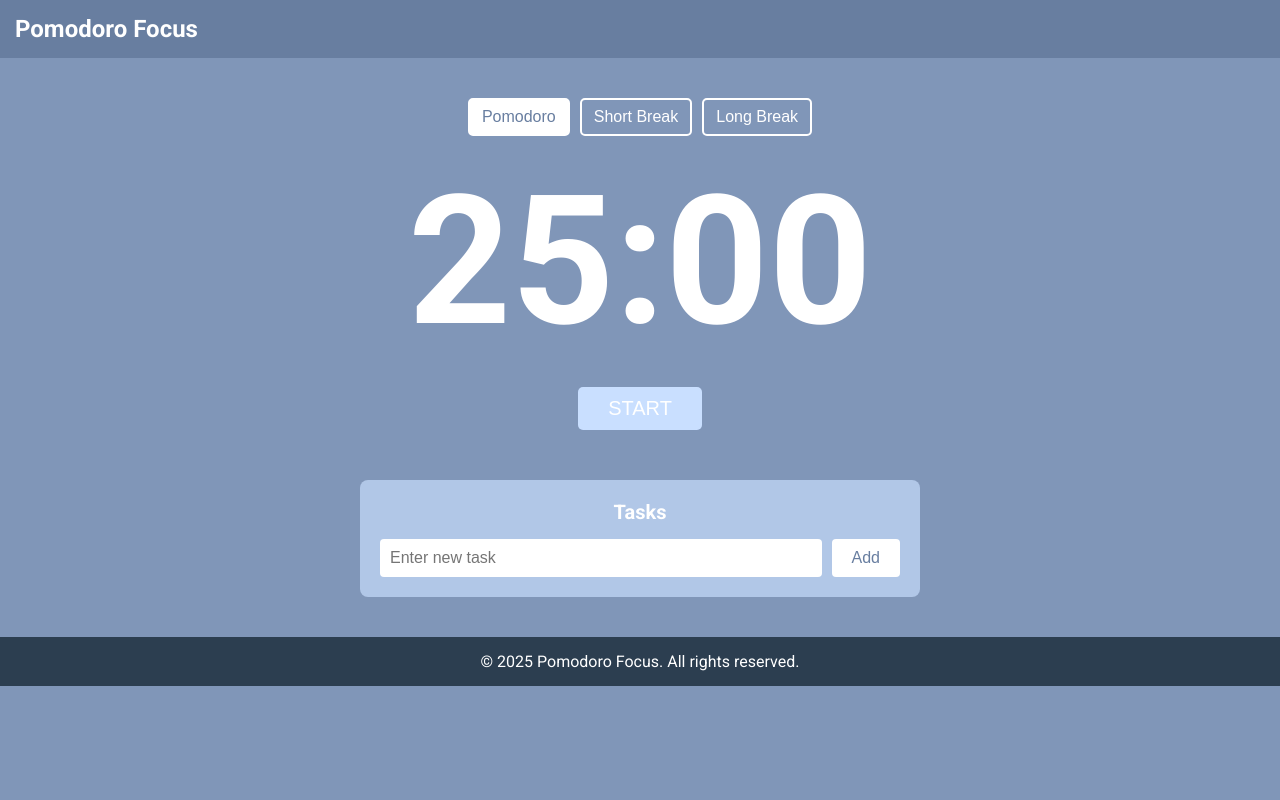
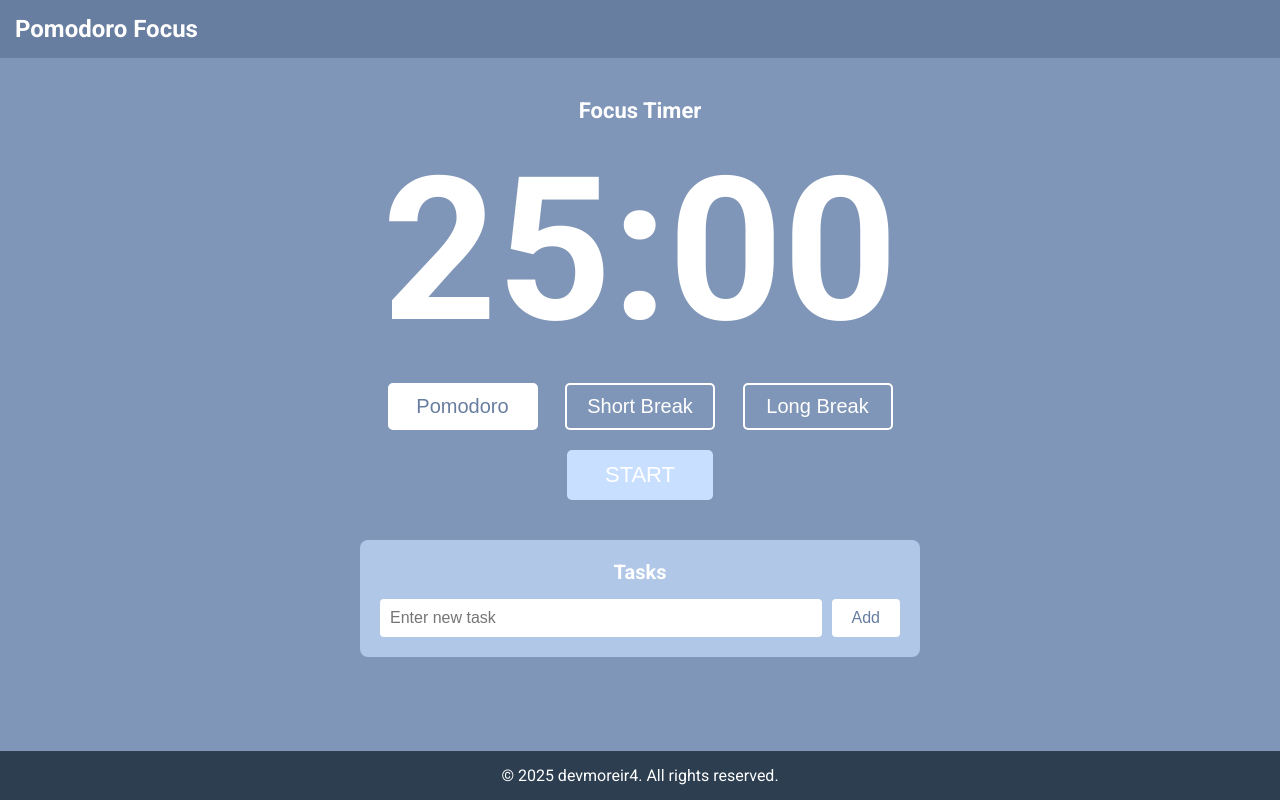
Before and after one commit to devmoreir4/pomodoro-focus, a website built with Vite: page index.html in a window 1280 px wide. Both pictures are taken after a click on the button "Pomodoro". Built offline with nearby package versions, Linux system fonts and the light colour scheme.

Commit message:
feat: update modularization of the elements file and update styles

```diff
--- a/index.html
+++ b/index.html
@@ -15,17 +15,21 @@
     </header>
 
     <main class="container">
-      <div class="tabs">
-        <button class="tab pomodoro active">Pomodoro</button>
-        <button class="tab shortBreak">Short Break</button>
-        <button class="tab longBreak">Long Break</button>
-      </div>
+      <h2 class="timer-title">Focus Timer</h2>
 
       <div class="time-display">
         <span class="minutes">25</span>:<span class="seconds">00</span>
       </div>
 
-      <button class="start-button">START</button>
+      <div class="timer-controls">
+        <div class="tabs">
+          <button class="tab pomodoro active">Pomodoro</button>
+          <button class="tab shortBreak">Short Break</button>
+          <button class="tab longBreak">Long Break</button>
+        </div>
+
+        <button class="start-button">START</button>
+      </div>
 
       <div class="tasks">
         <h3>Tasks</h3>
@@ -42,7 +46,7 @@
     </main>
 
     <footer class="footer">
-      <p>&copy; 2025 Pomodoro Focus. All rights reserved.</p>
+      <p>&copy; 2025 devmoreir4. All rights reserved.</p>
     </footer>
 
     <script type="module" src="/src/main.ts"></script>
--- a/src/main.ts
+++ b/src/main.ts
@@ -1,24 +1,19 @@
+import {
+  pomodoroBtn,
+  shortBreakBtn,
+  longBreakBtn,
+  startButton,
+  displayMinutes,
+  displaySeconds,
+  timerTitle,
+  taskList,
+  addTaskButton,
+  newTaskInput,
+} from "./modules/elements";
+
 import { Timer } from "./modules/timer";
 import { TasksManager } from "./modules/tasks";
 import Sounds from "./modules/sounds";
-
-const pomodoroBtn = document.querySelector(".pomodoro") as HTMLButtonElement;
-const shortBreakBtn = document.querySelector(
-  ".shortBreak"
-) as HTMLButtonElement;
-const longBreakBtn = document.querySelector(".longBreak") as HTMLButtonElement;
-const startButton = document.querySelector(
-  ".start-button"
-) as HTMLButtonElement;
-
-const displayMinutes = document.querySelector(".minutes") as HTMLSpanElement;
-const displaySeconds = document.querySelector(".seconds") as HTMLSpanElement;
-
-const taskList = document.querySelector(".task-list") as HTMLUListElement;
-const addTaskButton = document.querySelector(".add-task") as HTMLButtonElement;
-const newTaskInput = document.querySelector(
-  ".new-task-input"
-) as HTMLInputElement;
 
 const sounds = Sounds();
 
@@ -49,6 +44,7 @@ pomodoroBtn.addEventListener("click", () => {
   timer.updateMinutes(25);
   isRunning = false;
   startButton.textContent = "START";
+  timerTitle.textContent = "Focus Timer";
 });
 
 shortBreakBtn.addEventListener("click", () => {
@@ -58,6 +54,7 @@ shortBreakBtn.addEventListener("click", () => {
   timer.updateMinutes(5);
   isRunning = false;
   startButton.textContent = "START";
+  timerTitle.textContent = "Short Break Timer";
 });
 
 longBreakBtn.addEventListener("click", () => {
@@ -67,11 +64,11 @@ longBreakBtn.addEventListener("click", () => {
   timer.updateMinutes(15);
   isRunning = false;
   startButton.textContent = "START";
+  timerTitle.textContent = "Long Break Timer";
 });
 
 startButton.addEventListener("click", () => {
   sounds.pressButton();
-
   if (!isRunning) {
     timer.countdown();
     startButton.textContent = "PAUSE";
--- a/src/modules/elements.ts
+++ b/src/modules/elements.ts
@@ -1,23 +1,30 @@
-const buttonPlay = document.querySelector(".play") as HTMLButtonElement;
-const buttonPause = document.querySelector(".pause") as HTMLButtonElement;
-const buttonStop = document.querySelector(".stop") as HTMLButtonElement;
-const buttonStopwatch = document.querySelector(
-  ".stopwatch"
+export const pomodoroBtn = document.querySelector(
+  ".pomodoro"
 ) as HTMLButtonElement;
-const buttonSoundOn = document.querySelector(".sound-on") as HTMLButtonElement;
-const buttonSoundOff = document.querySelector(
-  ".sound-off"
+export const shortBreakBtn = document.querySelector(
+  ".shortBreak"
 ) as HTMLButtonElement;
-const displayMinutes = document.querySelector(".minutes") as HTMLSpanElement;
-const displaySeconds = document.querySelector(".seconds") as HTMLSpanElement;
-
-export {
-  buttonPlay,
-  buttonPause,
-  buttonStop,
-  buttonStopwatch,
-  buttonSoundOn,
-  buttonSoundOff,
-  displayMinutes,
-  displaySeconds,
-};
+export const longBreakBtn = document.querySelector(
+  ".longBreak"
+) as HTMLButtonElement;
+export const startButton = document.querySelector(
+  ".start-button"
+) as HTMLButtonElement;
+export const displayMinutes = document.querySelector(
+  ".minutes"
+) as HTMLSpanElement;
+export const displaySeconds = document.querySelector(
+  ".seconds"
+) as HTMLSpanElement;
+export const timerTitle = document.querySelector(
+  ".timer-title"
+) as HTMLHeadingElement;
+export const taskList = document.querySelector(
+  ".task-list"
+) as HTMLUListElement;
+export const addTaskButton = document.querySelector(
+  ".add-task"
+) as HTMLButtonElement;
+export const newTaskInput = document.querySelector(
+  ".new-task-input"
+) as HTMLInputElement;
--- a/src/modules/timer.ts
+++ b/src/modules/timer.ts
@@ -20,7 +20,7 @@ export function Timer({
     displaySeconds.textContent = formattedSeconds;
 
     document.title = `${formattedMinutes}:${formattedSeconds} - Pomodoro Focus`;
-}
+  }
 
   function updateMinutes(newMinutes: number) {
     minutes = newMinutes;
--- a/src/style.css
+++ b/src/style.css
@@ -1,4 +1,4 @@
-@import url("https://fonts.googleapis.com/css2?family=Roboto:ital,wght@0,100;0,300;0,400;0,500;0,700;0,900;1,100;1,300;1,400;1,500;1,700;1,900&display=swap");
+@import url("https://fonts.googleapis.com/css2?family=Roboto:ital,wght@0,100;0,300;0,400;0,500;0,700;0,900&display=swap");
 
 * {
   margin: 0;
@@ -8,12 +8,16 @@
 
 html {
   font-size: 62.5%;
+  height: 100%;
 }
 
 body {
   font-family: "Roboto", sans-serif;
   background-color: #8096b8;
   color: #fff;
+  display: flex;
+  flex-direction: column;
+  min-height: 100vh;
 }
 
 /* Header */
@@ -38,23 +42,48 @@ body {
   align-items: center;
 }
 
+/* Timer */
+.timer-title {
+  font-size: 2.2rem;
+  text-align: center;
+  margin-bottom: 1rem;
+}
+
+.time-display {
+  font-size: 20rem;
+  font-weight: 700;
+  margin-bottom: 1.5rem;
+}
+
+.timer-controls {
+  width: 100%;
+  max-width: 56rem;
+  display: flex;
+  flex-direction: column;
+  align-items: center;
+  gap: 2rem;
+}
+
 /* Tabs */
 .tabs {
   display: flex;
-  justify-content: center;
-  gap: 1rem;
-  margin-bottom: 2rem;
+  justify-content: space-evenly;
+  width: 100%;
 }
 
 .tab {
+  flex: 1;
+  max-width: 15rem;
   background-color: transparent;
   border: 2px solid #fff;
-  font-size: 1.6rem;
+  font-size: 2rem;
   color: #fff;
-  padding: 0.8rem 1.2rem;
+  padding: 1rem 1.4rem;
+  white-space: nowrap;
   cursor: pointer;
   border-radius: 0.5rem;
   transition: background-color 0.2s, color 0.2s;
+  text-align: center;
 }
 
 .tab:hover {
@@ -67,23 +96,18 @@ body {
   color: #687ea0;
 }
 
-/* Timer */
-.time-display {
-  font-size: 18rem;
-  font-weight: 700;
-  margin-bottom: 2rem;
-}
-
 .start-button {
-  font-size: 2rem;
-  padding: 1rem 3rem;
+  font-size: 2.2rem;
+  padding: 1.2rem 3.8rem;
   border: none;
   background-color: #c9dfff;
   color: #fff;
   border-radius: 0.5rem;
   cursor: pointer;
   transition: filter 0.2s, background-color 0.2s;
-  margin-bottom: 5rem;
+  display: block;
+  margin: 0 auto 4rem auto;
+  max-width: 15rem;
 }
 
 .start-button:hover {
@@ -120,13 +144,9 @@ body {
   display: flex;
   justify-content: space-between;
   align-items: center;
-
   white-space: normal;
   overflow-wrap: break-word;
-
   word-break: break-all;
-  justify-content: space-between;
-  align-items: center;
 }
 
 .task-list li button {
@@ -174,14 +194,11 @@ body {
 
 /* Footer */
 .footer {
-    width: 100%;
-    background-color: #2c3e50;
-    color: #fff;
-    text-align: center;
-    padding: 1.5rem 0;
-    position: relative;
-    bottom: 0;
-    left: 0;
+  width: 100%;
+  background-color: #2c3e50;
+  color: #fff;
+  text-align: center;
+  padding: 1.5rem 0;
 }
 
 .footer p {
```
Also changed, not shown: src/modules/controls.ts (deleted, +0 -55 lines).
